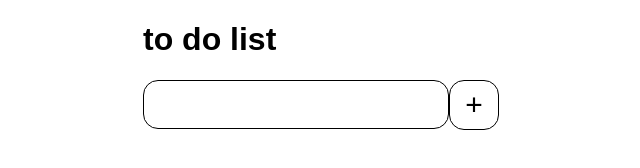
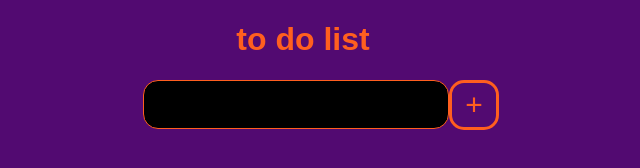
Before and after one commit to Tomal1/to-do-list-CRUD, a plain HTML site: page client/index.html in a window 1280 px wide. Shown: the whole page, without its empty margins (337-977 px from the left). Drawn offline with Linux system fonts and the light colour scheme.

Commit message:
styling added

```diff
--- a/client/index.css
+++ b/client/index.css
@@ -1,13 +1,27 @@
+:root{
+  --color-of-everything:#FF5F1F;
+
+  --border: 3px solid #FF5F1F;
+}
+
+
 html,
 body {
   width: 50%;
   margin: 0 auto;
   font-family: Arial, Helvetica, sans-serif;
+  background: rgb(82, 10, 113);
+}
+
+h1{
+  text-align: center;
+  color: var(--color-of-everything);
 }
 
 #addToDo {
   border-radius: 15px;
   background: none;
+  color:var(--color-of-everything);
 }
 
 #addToDo:hover {
@@ -24,18 +38,20 @@ body {
 #inputField {
   width: 300px;
   height: 45px;
-  border: 1px solid black;
+  border: 1px solid #FF5F1F;
   border-radius: 15px;
   outline: none;
   font-size: 25px;
   vertical-align: middle;
   text-align: center;
+  background-color: black;
+  color: white;
 }
 
 #addToDo {
   height: 50px;
   width: 50px;
-  border: 1px solid black;
+  border: var(--border);
   vertical-align: middle;
   font-size: 30px;
 }
@@ -44,10 +60,16 @@ body {
   margin: 20;
   cursor: pointer;
   font-size: 20px;
-  border: 1px solid black;
+  border: var(--border);
   border-radius: 15px;
   height: 80px;
   display: flex;
   justify-content: center;
   align-items: center;
+  color:var(--color-of-everything);
 }
+
+.paragraph-styling:hover {
+  scale:1.05
+
+}
```
